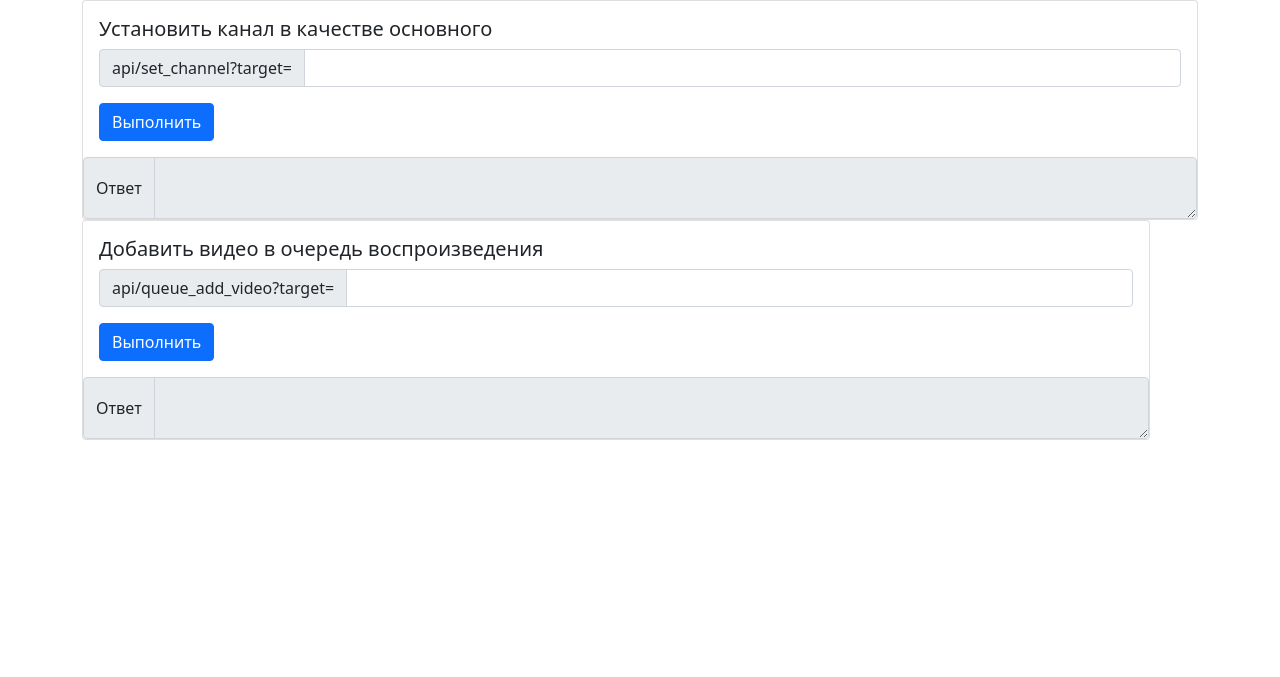
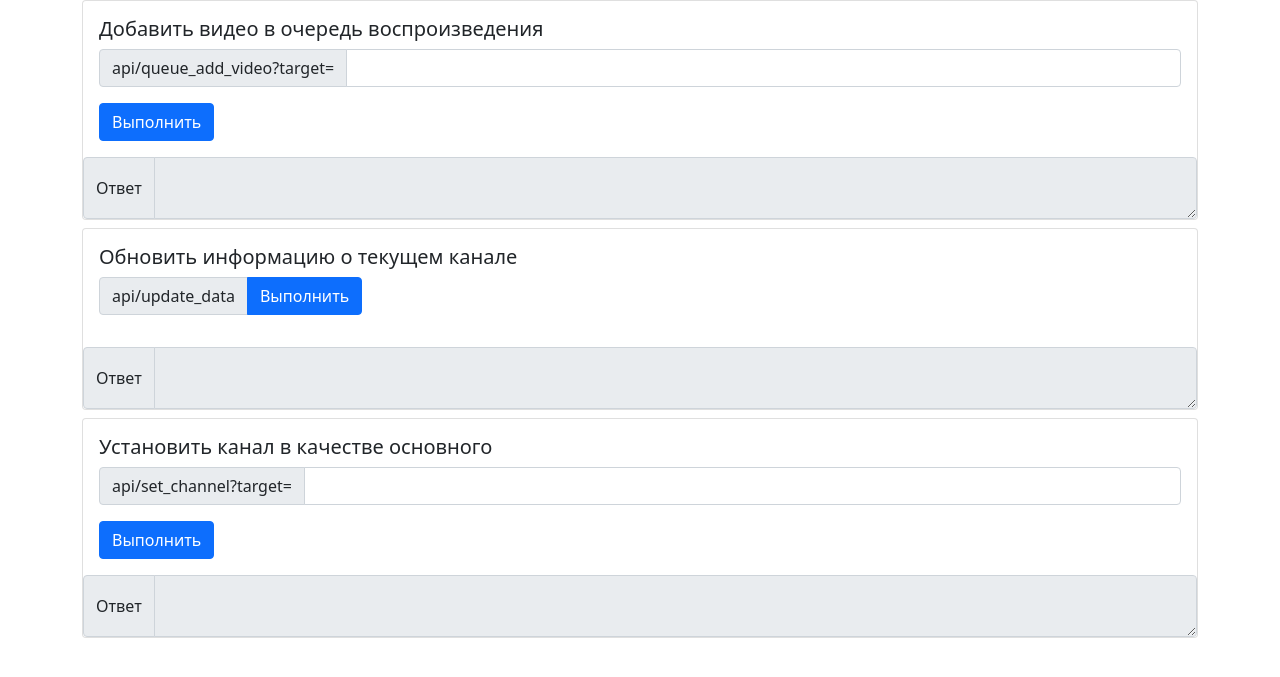
Before and after one commit to Aniforka/crypipasts-machine, a Flask app: page /api in a window 1280 px wide. Shown: the part 56-733 px from the top of the page. Run offline with Flask 3, Linux system fonts and the light colour scheme; some libraries are stand-ins or nearby versions.

Commit message:
ADD: change api and redesign api.html

```diff
--- a/app.py
+++ b/app.py
@@ -41,20 +41,20 @@ def player_page():
 def api_page():
     return render_template('api.html')
 
-@app.route("/update_data", methods=["POST"])
+@app.route("/api/update_data", methods=["GET"])
 def update_data():
     channel.fetch_videos()
     channel.serialize_to_json('yt_data.json')
-    return redirect(url_for("index"))
+    return jsonify({'status': 200})
 
-@app.route('/api/set_channel')
+@app.route('/api/set_channel', methods=["POST"])
 def api_set_channel():
     target = request.args.get('target', URL)
     channel.url = target
     channel.videos.clear()
     return jsonify({'status': 200, 'channel': target})
 
-@app.route('/api/queue_add_video')
+@app.route('/api/queue_add_video', methods=["POST"])
 def api_queue_add_video():
     target = request.args.get('target', '')
     if target == '':
--- a/templates/api.html
+++ b/templates/api.html
@@ -24,7 +24,7 @@
             data = document.getElementById('channel_name').value
             $.ajax({
                 url: `/api/set_channel?target=${data}`,
-                type: "GET",
+                type: "POST",
                 success: function (response) {
                     document.getElementById('channel_set_response').innerHTML = JSON.stringify(response)
                 }
@@ -35,9 +35,19 @@
             data = document.getElementById('video_url').value
             $.ajax({
                 url: `/api/queue_add_video?target=${data}`,
+                type: "POST",
+                success: function (response) {
+                    document.getElementById('video_url_response').innerHTML = JSON.stringify(response)
+                }
+            });
+        }
+        function updateData()
+        {
+            $.ajax({
+                url: `/api/update_data`,
                 type: "GET",
                 success: function (response) {
-                    document.getElementById('video_url_response').innerHTML = JSON.stringify(response)
+                    document.getElementById('update_response').innerHTML = JSON.stringify(response)
                 }
             });
         }
@@ -69,23 +79,7 @@
     </div>
   </nav>
   <div class="container overflow-hidden">
-    <div class="row gx-5">
-        <div class="col">
-          <div class="card">
-            <div class="card-body">
-              <h5 class="card-title">Установить канал в качестве основного</h5>
-              <div class="input-group mb-3">
-                <span class="input-group-text" id="basic-addon3">api/set_channel?target=</span>
-                <input type="text" class="form-control" id="channel_name" aria-describedby="basic-addon3 basic-addon4">
-              </div>
-              <button class="btn btn-primary" onclick="onSetChannel()">Выполнить</a>
-            </div>
-            <div class="input-group">
-                <span class="input-group-text">Ответ</span>
-                <textarea class="form-control" aria-label="With textarea" readonly id="channel_set_response"></textarea>
-              </div>
-          </div>
-        </div>
+
       <div class="row gx-5">
         <div class="col">
           <div class="card">
@@ -100,10 +94,50 @@
             <div class="input-group">
                 <span class="input-group-text">Ответ</span>
                 <textarea class="form-control" aria-label="With textarea" readonly id="video_url_response"></textarea>
-              </div>
+            </div>
           </div>
         </div>
       </div>
+
+      <div class="row gx-5 mt-2">
+        <div class="col">
+          <div class="card">
+            <div class="card-body">
+              <h5 class="card-title">Обновить информацию о текущем канале</h5>
+              <div class="input-group mb-3">
+                <span class="input-group-text" id="basic-addon3">api/update_data</span>
+                <!-- <input type="text" class="form-control" id="update_data" aria-describedby="basic-addon3 basic-addon4" disabled> -->
+                <button class="btn btn-primary" onclick="updateData()">Выполнить</a>
+              </div>
+
+            </div>
+            <div class="input-group">
+                <span class="input-group-text">Ответ</span>
+                <textarea class="form-control" aria-label="With textarea" readonly id="update_response"></textarea>
+            </div>
+          </div>
+        </div>
+      </div>
+
+      <div class="row gx-5 mt-2">
+        <div class="col">
+          <div class="card">
+            <div class="card-body">
+              <h5 class="card-title">Установить канал в качестве основного</h5>
+              <div class="input-group mb-3">
+                <span class="input-group-text" id="basic-addon3">api/set_channel?target=</span>
+                <input type="text" class="form-control" id="channel_name" aria-describedby="basic-addon3 basic-addon4">
+              </div>
+              <button class="btn btn-primary" onclick="onSetChannel()">Выполнить</a>
+            </div>
+            <div class="input-group">
+                <span class="input-group-text">Ответ</span>
+                <textarea class="form-control" aria-label="With textarea" readonly id="channel_set_response"></textarea>
+            </div>
+          </div>
+        </div>
+      </div>
+
     </div>
   </div>
 </body>
--- a/templates/index.html
+++ b/templates/index.html
@@ -57,9 +57,6 @@
     <title>Крипипац-Машина</title>
   </head>
   <body>
-    <form method="post" action="/update_data">
-      <input type="submit" value="Обновить информацию" />
-    </form>
     <nav class="navbar navbar-expand navbar-light bg-light">
       <div class="container">
         <div class="collapse navbar-collapse" id="navbarSupportedContent">
```
